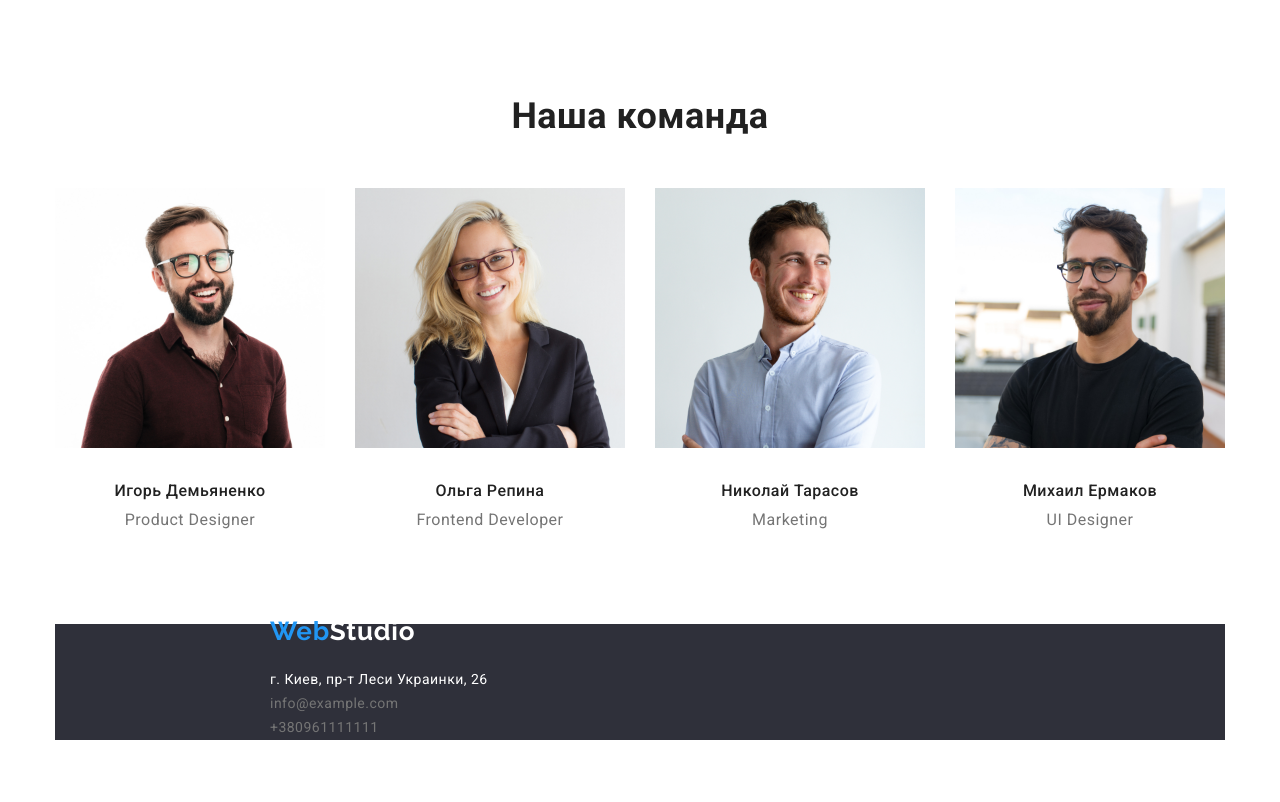
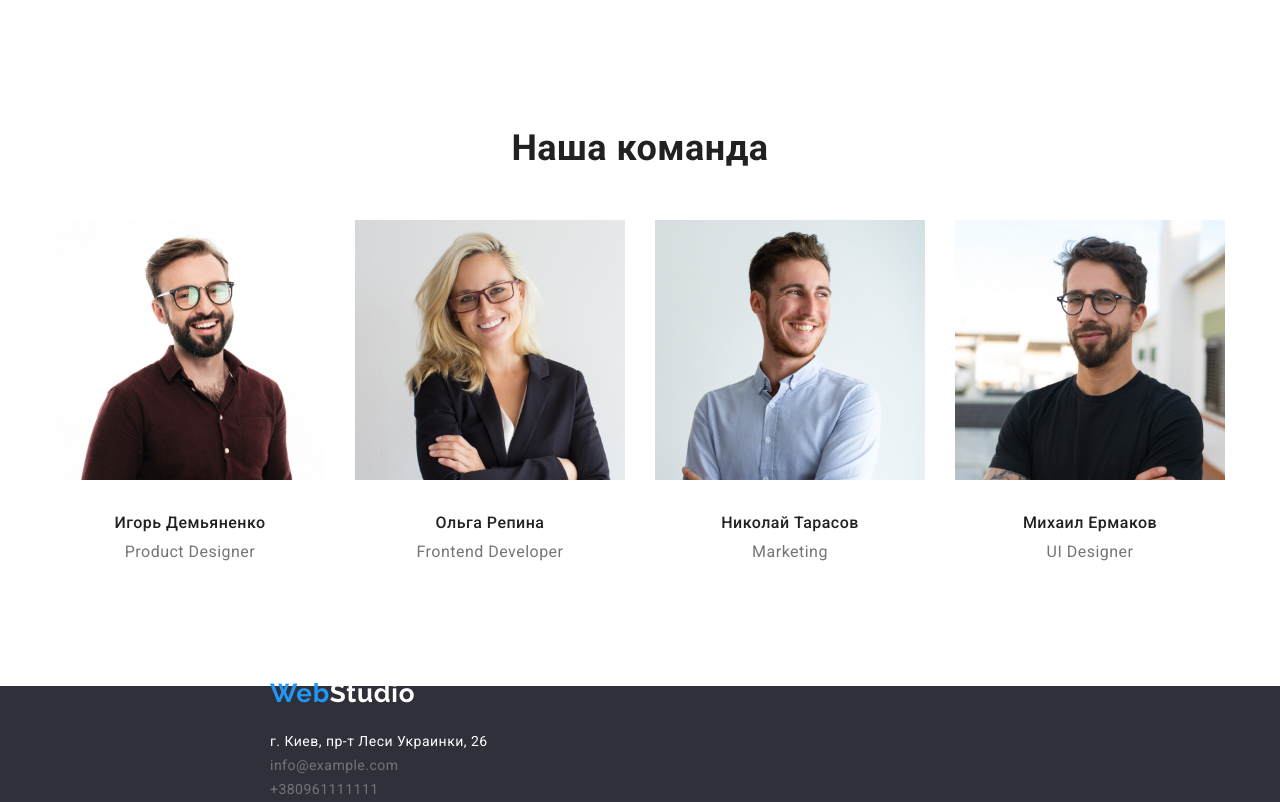
Before and after one commit to Franklinshtein/goit-markup-hw-03, a plain HTML site: page index.html in a window 1280 px wide. Shown: the part 1220-2022 px from the top of the page. Before the commit the page ends 1960 px from the top, so only its background shows below. Drawn offline with nearby package versions, Linux system fonts and the light colour scheme.

Commit message:
conteiner

```diff
--- a/css/styles.css
+++ b/css/styles.css
@@ -60,7 +60,7 @@ header {
 .main-nav li {
   display: inline-flex;
   align-items: center;
-  margin: 32px;
+  padding: 32px;
 }
 
 /* логотип WebStudio */
@@ -189,9 +189,18 @@ p {
   font-weight: 500;
   font-size: 16px;
   line-height: 1.18;
+  /* margin-bottom: 10px; */
+  /* margin-top: 30px; */
+  text-align: center;
+}
+
+.name {
   margin-bottom: 10px;
-  margin-top: 30px;
-  text-align: center;
+}
+
+.name-wrap {
+  padding: 30px;
+
 }
 
 .job {
--- a/index.html
+++ b/index.html
@@ -24,8 +24,9 @@
     <title>Студія</title>
   </head>
   <body>
-    <div class="container">
+
       <header>
+        <div class="container">
         <a class="logo" href="./index.html">Web<span class="logo-color-up">Studio</span></a>
         <nav class="main-nav">
           <ul>
@@ -38,15 +39,19 @@
           <li><a class="navigation" href="mailto:info@devstudio.com">info@devstudio.com</a></li>
           <li><a class="navigation" href="tel:+380961111111">+380961111111</a></li>
         </ul>
+        </div>
       </header>
 
       <main>
         <section class="section">
+          <div class="container">
           <h1 class="hero-text">Эффективные решения для вашего бизнеса</h1>
           <button class="button-style hero-button" type="button">Заказать услугу</button>
+          </div>
         </section>
         <!-- прихований заголовок -->
         <section class="section">
+          <div class="container">
           <h2 class="visually-hidden">Наши характеристики</h2>
           <ul class="flex">
             <li>
@@ -74,9 +79,11 @@
               </p>
             </li>
           </ul>
+          </div>
         </section>
 
         <section class="section">
+          <div class="container">
           <h2>Чем мы занимаемся</h2>
           <ul class="flex">
             <li>
@@ -94,9 +101,11 @@
               />
             </li>
           </ul>
+          </div>
         </section>
 
         <section class="section">
+          <div class="container">
           <h2>Наша команда</h2>
           <ul class="flex">
             <li>
@@ -134,10 +143,12 @@
               </div>
             </li>
           </ul>
+          </div>
         </section>
       </main>
 
       <footer>
+        <div class="container">
         <a class="logo down" href="./index.html">Web<span class="logo-color-down">Studio</span></a>
         <address>
           <ul>
@@ -154,7 +165,7 @@
             <li><a href="tel:+380961111111">+380961111111</a></li>
           </ul>
         </address>
+        </div>
       </footer>
-    </div>
   </body>
 </html>
```
Also changed, not shown: portfolio.html (+6 -2 lines).
